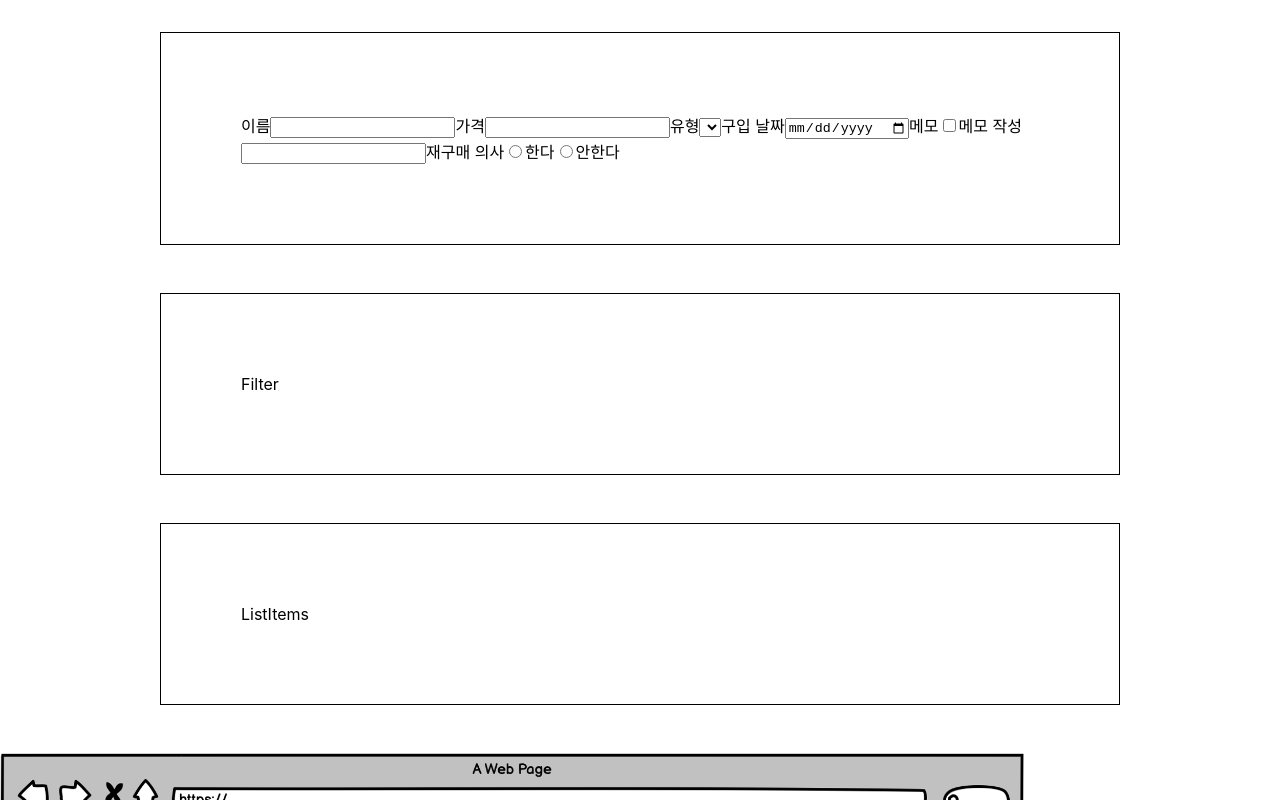
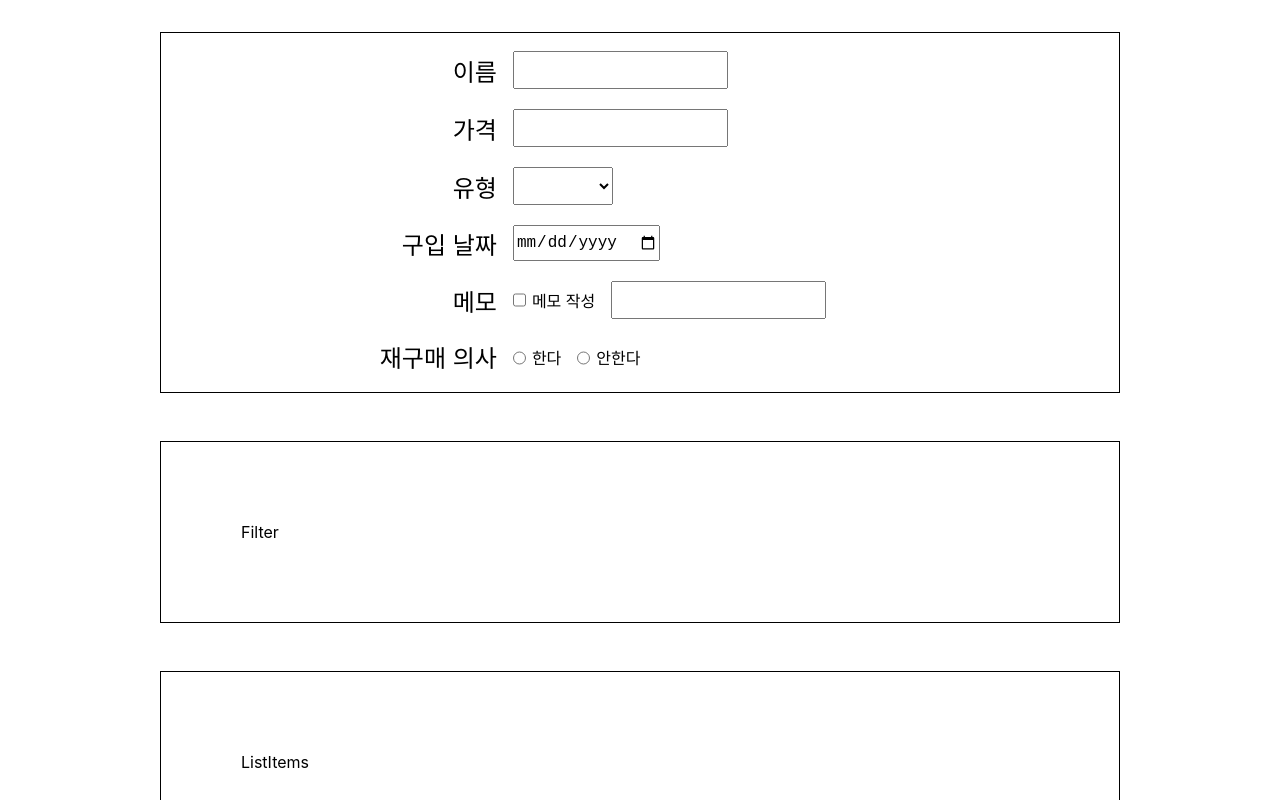
Before and after one commit to newfly101/BootCamp-MoneyCalender, a React (Create React App) app: page / in a window 1280 px wide. Shown: the top 800 px of the page. Built offline with nearby package versions, Linux system fonts and the light colour scheme; the HTML template or start-up script is replaced by a standard one.

Commit message:
[가계부 프로젝트] [1] InputMoney 입력 요소 CSS및 VIEW 수정하기

```diff
--- a/src/component/Money/InputMoney.js
+++ b/src/component/Money/InputMoney.js
@@ -4,24 +4,59 @@ import classes from './InputMoney.module.css';
 const InputMoney = () => {
     return (
         <div className={classes.mainBox}>
+            <div className={classes.boxComponent}>
+                <div className={classes.labelBox}>
                     <label htmlFor="productName">이름</label>
+                </div>
+                <div className={classes.elementBox}>
                     <input id="productName" name="productName"/>
+                </div>
+            </div>
+            <div className={classes.boxComponent}>
+                <div className={classes.labelBox}>
                     <label htmlFor="productPrice">가격</label>
+                </div>
+                <div className={classes.elementBox}>
                     <input id="productPrice" name="productPrice"/>
+                </div>
+            </div>
+            <div className={classes.boxComponent}>
+                <div className={classes.labelBox}>
                     <label htmlFor="productType">유형</label>
+                </div>
+                <div className={classes.elementBox}>
                     <select id="productType" name="productType"/>
+                </div>
+            </div>
+            <div className={classes.boxComponent}>
+                <div className={classes.labelBox}>
                     <label htmlFor="productBuyDate">구입 날짜</label>
+                </div>
+                <div className={classes.elementBox}>
                     <input type="date" id="productBuyDate" name="productBuyDate"/>
+                </div>
+            </div>
+            <div className={classes.boxComponent}>
+                <div className={classes.labelBox}>
                     <label htmlFor="productMemo">메모</label>
+                </div>
+                <div className={classes.elementBox}>
                     <input type="checkbox" id="productMemo" name="productMemo"/>
-            <label htmlFor="productMemoDescription">메모 작성</label>
+                    <label>메모 작성</label>
                     <input id="productMemoDescription" name="productMemoDescription"/>
-            <label htmlFor="productReBuy">재구매 의사</label>
-            <input type="radio" id="productReBuying" name="productReBuying"/>
-            <label htmlFor="productReBuying">한다</label>
-            <input type="radio" id="productReBuying" name="productReBuying"/>
-            <label htmlFor="productReBuying">안한다</label>
-
+                </div>
+            </div>
+            <div className={classes.boxComponent}>
+                <div className={classes.labelBox}>
+                    <label htmlFor="productReBuy1">재구매 의사</label>
+                </div>
+                <div className={classes.elementBox}>
+                    <input type="radio" id="productReBuy1" name="productReBuy"/>
+                    <label htmlFor="productReBuy1">한다</label>
+                    <input type="radio" id="productReBuy2" name="productReBuy"/>
+                    <label htmlFor="productReBuy2">안한다</label>
+                </div>
+            </div>
         </div>
     );
 };
--- a/src/component/Money/InputMoney.module.css
+++ b/src/component/Money/InputMoney.module.css
@@ -1,7 +1,49 @@
 .mainBox {
     margin: 2rem 10rem 3rem 10rem;
-    padding: 5rem;
+    padding-top: 1rem;
     justify-content: center;
     align-items: center;
     border: 1px solid black;
+    flex-direction: column;
 }
+.boxComponent {
+    display: flex;
+    padding: 2px;
+    justify-content: center;
+    align-items: center;
+    flex-direction: row;
+    margin-bottom: 1rem;
+}
+.boxComponent input {
+    margin-left: 1rem;
+    height: 32px;
+    font-size: 1rem;
+}
+.boxComponent select {
+    margin-left: 1rem;
+    font-size: 1.5rem;
+}
+.labelBox {
+    width: 30%;
+    align-items: center;
+    text-align: right;
+}
+.labelBox label {
+    font-size: 1.5rem;
+}
+.elementBox {
+    width: 60%;
+    display: flex;
+    align-items: center;
+}
+.elementBox select {
+    width: 100px;
+    height: 38px;
+}
+.elementBox input[type="text"]{
+    display: flex;
+    align-items: center;
+}
+.elementBox label {
+    padding-left: 3px;
+}
```
Lines whose indentation alone changed are shown as unchanged.
